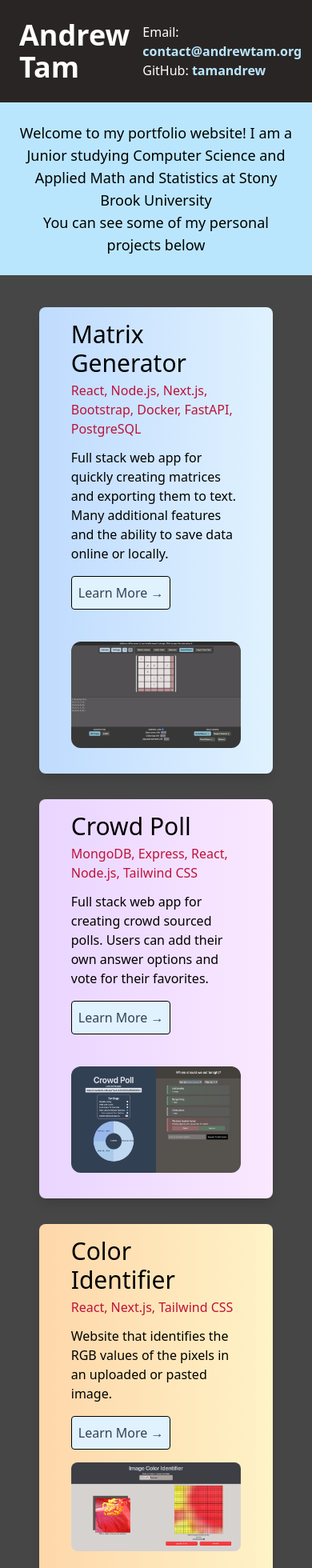
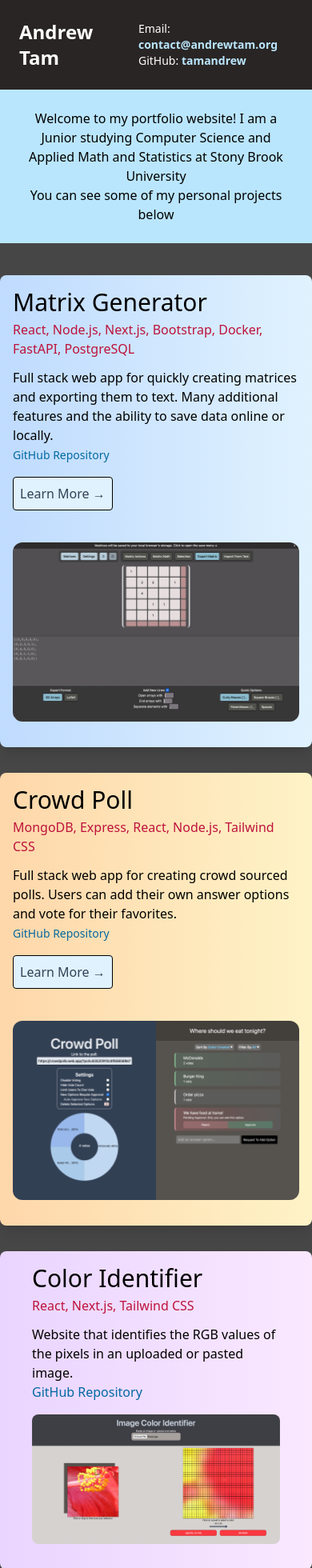
Before and after one commit to andrewctam/andrewctam.github.io, a Next.js app: page / in a window 390 px wide. Shown: the top 1960 px of the page at 80% size. Built offline with nearby package versions, Linux system fonts and the light colour scheme.

Commit message:
Add small details throughout

```diff
--- a/components/NavBar.js
+++ b/components/NavBar.js
@@ -5,10 +5,10 @@ const NavBar = () => {
         <div className = "bg-stone-800 p-6 flex items-center justify-between font-sans sticky top-0">
 
             <Link href = "/">
-                <a className = "text-white font-bold text-4xl"><h1>Andrew Tam</h1></a>
+                <a className = "text-white font-bold text-2xl md:text-4xl"><h1>Andrew Tam</h1></a>
             </Link>
 
-            <div className="">
+            <div className="text-sm md:text-lg">
                 <div className = "ml-4 text-white">
                     {"Email: "}
                     <a href="mailto:contact@andrewtam.org" className = "text-sky-200 font-bold">
--- a/components/ProjectBox.js
+++ b/components/ProjectBox.js
@@ -2,7 +2,7 @@ import Link from "next/link"
 
 const ProjectBox = (props) => {
     return (
-        <div className= {`${props.bkColor} rounded-lg shadow-lg px-10 py-4 grid grid-cols-1 md:grid-cols-2 gap-6 w-full`}>
+        <div className= {`${props.bkColor} rounded-lg shadow-lg px-4 md:px-10 py-4 grid grid-cols-1 md:grid-cols-2 gap-6 w-full`}>
 
             <div className = "w-full h-full grid items-center">
                 <div>
@@ -11,11 +11,15 @@ const ProjectBox = (props) => {
                     </h2>
                     <p className = "text-rose-700 mt-1 mb-3">{props.technologies}</p>
                     <p>{props.description}</p>
+                    <a className="text-sky-700 text-sm" href={props.github} target="_blank">
+                    GitHub Repository
+                </a>
                 </div>
 
                 <Link href = {props.link}>
                     <button className = {"text-slate-700 mt-4 p-2 w-fit h-fit border border-black rounded bg-sky-100 hover:-translate-y-1 hover:scale-101 duration-100"}>Learn More →</button>
                 </Link>
+
             </div>
 
 
--- a/components/ProjectPage.js
+++ b/components/ProjectPage.js
@@ -25,35 +25,32 @@ const ProjectPage = (props) => {
     }, [])
 
     return (
-        <div className="text-black text-semibold font-sans -col">
+        <div className="text-black text-semibold font-sans text-center">
             <div className={`text-center p-4 font-semibold mb-8 ${props.bkColor}`}>
-                <a target = "_blank" href = {props.link}><h1 className = "text-3xl">{props.title}</h1></a>
+                <a target="_blank" href={props.link}><h1 className="text-3xl">{props.title}</h1></a>
 
-                <a className = "text-sky-700" href = {props.github} target = "_blank">
+                <a className="text-sky-700" href={props.github} target="_blank">
                     GitHub Repository
                 </a>
-
-
             </div>
 
 
 
             <div className={`grid grid-cols-1 md:grid-cols-2 gap-6 rounded mx-16`}>
-
-                <video ref={vidRef} autoPlay={true} controls className="mx-auto w-[95%] md:my-auto my-2">
+                <video ref={vidRef} autoPlay={true} controls = {true} className={`mx-auto w-full p-1 rounded-xl md:my-auto my-2 ${props.bkColor}`}>
                     <source src={props.src} type="video/mp4" />
                 </video>
 
 
                 <div className={`p-4 my-10 rounded-xl w-4/5 mx-auto ${props.bkColor}`}>
                     <p className="text-2xl text-center"> Feature Overview </p>
-                    <p className = "text-sm text-gray-500 text-center"> Click on a feature to jump to that part of the video</p>
+                    <p className="text-sm text-gray-800 text-center mb-2"> Click on a feature to jump to that part of the video</p>
 
-                    <ul className = "px-5">
+                    <ul className="px-5">
                         {props.features.map((feature, i) =>
                         (
                             <li
-                                    className={`py-1 list-disc cursor-pointer ${currentActive === i ? "text-red-800" : "text-black"}`}
+                                className={`py-1 list-disc cursor-pointer text-left ${currentActive === i ? "text-red-800" : "text-black"}`}
                                 key={i}
                                 onClick={() => {
                                     vidRef.current.currentTime = feature.time
@@ -66,10 +63,9 @@ const ProjectPage = (props) => {
                         )}
 
                     </ul>
-
+                </div>
             </div>
 
-            </div>
         </div>
     )
 
--- a/components/SmallProjectBox.js
+++ b/components/SmallProjectBox.js
@@ -11,11 +11,10 @@ const SmallProjectBox = (props) => {
                     </h2>
                     <p className = "text-rose-700 mt-1 mb-3">{props.technologies}</p>
                     <p>{props.description}</p>
+                    <a className="text-sky-700" href={props.github} target="_blank">
+                    GitHub Repository
+                    </a>
                 </div>
-
-                <Link href = {props.link}>
-                    <button className = {"text-slate-700 mt-4 p-2 w-fit h-fit border border-black rounded bg-sky-100 hover:-translate-y-1 hover:scale-101 duration-100"}>Learn More →</button>
-                </Link>
 
                 <a rel="noreferrer" target = "_blank" href = {props.projectLink}>
                     <img src = {props.imgSrc} alt = {props.title} className = "my-4 rounded-lg h-fit"/>
--- a/pages/CrowdPoll.js
+++ b/pages/CrowdPoll.js
@@ -8,7 +8,7 @@ const CrowdPoll = (props) => {
             github = "https://github.com/tamandrew/CrowdPoll"
             link = "https://crowdpolls.web.app"
             src = {"./crowdpolldemo.mp4"}
-            bkColor = "bg-gradient-to-r from-purple-200 to-fuchsia-100"
+            bkColor = "bg-gradient-to-r from-orange-200 to-amber-100"
             features = {[
                 {
                     "caption": "Create a poll with a title and share it with a link",
--- a/pages/index.js
+++ b/pages/index.js
@@ -5,19 +5,20 @@ import SmallProjectBox from '../components/SmallProjectBox'
 const Home = () => {
     return (
         <Layout>
-            <div className='p-6 text-center w-full bg-gradient-to-r bg-sky-200 text-black text-lg'>
+            <div className='p-6 text-center w-full bg-gradient-to-r bg-sky-200 text-black text-md md:text-lg'>
                 <p>Welcome to my portfolio website! I am a Junior studying Computer Science and Applied Math and Statistics at Stony Brook University</p>
                 <p>You can see some of my personal projects below</p>
             </div>
 
 
-            <div className="grid grid-cols-1 w-3/4 mx-auto gap-8 my-10">
+            <div className="grid grid-cols-1 sm:w-3/4 mx-auto gap-8 my-10">
                 <ProjectBox
                     title="Matrix Generator"
                     description="Full stack web app for quickly creating matrices and exporting them to text. Many additional features and the ability to save data online or locally."
                     technologies="React, Node.js, Next.js, Bootstrap, Docker, FastAPI, PostgreSQL"
                     link="./MatrixGenerator"
                     projectLink="https://matrixgen.web.app"
+                    github = "https://github.com/tamandrew/matrix-gen"
                     imgSrc="/matrix.png"
                     bkColor="bg-gradient-to-r from-blue-200 to-sky-100"
                 />
@@ -28,8 +29,9 @@ const Home = () => {
                     technologies="MongoDB, Express, React, Node.js, Tailwind CSS"
                     link="./CrowdPoll"
                     projectLink="https://crowdpolls.web.app"
+                    github = "https://github.com/tamandrew/CrowdPoll"
                     imgSrc="/crowdpoll.png"
-                    bkColor="bg-gradient-to-r from-purple-200 to-fuchsia-100"
+                    bkColor="bg-gradient-to-r from-orange-200 to-amber-100"
                 />
 
 
@@ -40,8 +42,9 @@ const Home = () => {
                         technologies="React, Next.js, Tailwind CSS"
                         link="./ColorIdentifier"
                         projectLink="https://coloridentifier.web.app"
+                        github = "https://github.com/tamandrew/color-identifier"
                         imgSrc="/color.png"
-                        bkColor="bg-gradient-to-r from-orange-200 to-amber-100"
+                        bkColor="bg-gradient-to-r from-purple-200 to-fuchsia-100"
                     />
 
                     <SmallProjectBox
@@ -50,6 +53,7 @@ const Home = () => {
                         technologies="React, Tailwind CSS"
                         link="./TriangulationCalculator"
                         projectLink="https://triangulation-calculator.web.app/"
+                        github = "https://github.com/tamandrew/triangulations-calculator"
                         imgSrc="/triangulations.png"
                         bkColor="bg-gradient-to-r from-cyan-200 to-teal-100"
                     />
```
Also changed, not shown: 1 other file (tests, documents, lock files or other folders). Lines whose indentation alone changed are shown as unchanged.
